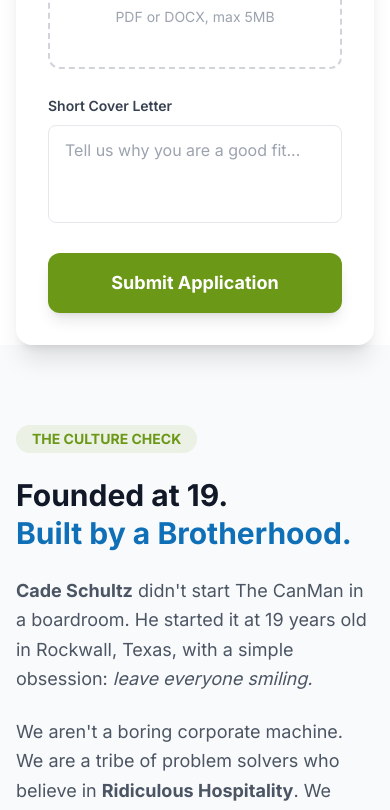
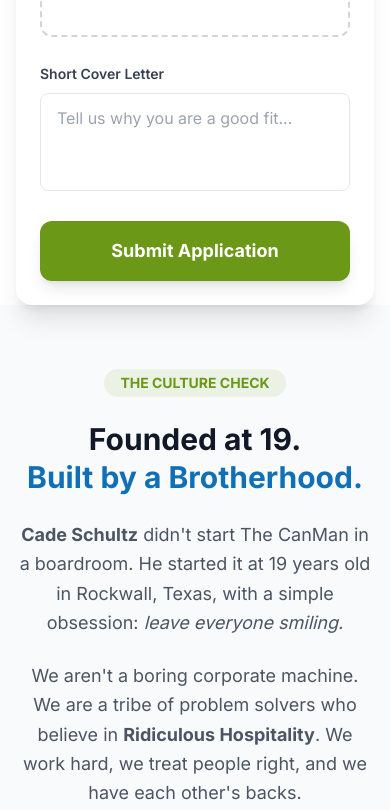
Before and after one commit to VictorChidex1/hero-hq, a React (Vite) app: page / in a window 390 px wide. Shown: the part 1166-1976 px from the top of the page. Built offline with nearby package versions, Linux system fonts and the light colour scheme; no server answers.

Commit message:
Mobile Optimization Complete

```diff
--- a/src/components/sections/About.tsx
+++ b/src/components/sections/About.tsx
@@ -1,9 +1,9 @@
 export default function About() {
   return (
-    <section id="about" className="py-20 bg-gray-50">
+    <section id="about" className="py-16 md:py-20 bg-gray-50">
       <div className="container mx-auto px-4">
-        <div className="grid md:grid-cols-2 gap-12 items-center">
-          <div>
+        <div className="grid md:grid-cols-2 gap-8 md:gap-12 items-center">
+          <div className="text-center md:text-left">
             <div className="inline-block px-4 py-1 rounded-full bg-brand-green/10 text-brand-green text-sm font-bold mb-6">
               THE CULTURE CHECK
             </div>
--- a/src/components/sections/Hero.tsx
+++ b/src/components/sections/Hero.tsx
@@ -7,7 +7,7 @@
   };
 
   return (
-    <section className="relative pt-32 pb-20 md:pt-48 md:pb-32 overflow-hidden">
+    <section className="relative pt-24 pb-20 md:pt-48 md:pb-32 overflow-hidden">
       {/* Background Image with Overlay */}
       <div className="absolute inset-0 z-0">
         {/* The Brand Overlay - Ensures text readability */}
--- a/src/components/ui/FloatingForm.tsx
+++ b/src/components/ui/FloatingForm.tsx
@@ -87,7 +87,7 @@
   return (
     <div id="application-form" className="relative max-w-2xl mx-auto px-4">
       {/* THE NEGATIVE MARGIN - Pulls card up into the Blue Hero */}
-      <div className="-mt-24 bg-white rounded-2xl shadow-float p-8 md:p-10 relative z-10">
+      <div className="-mt-16 md:-mt-24 bg-white rounded-2xl shadow-float p-6 md:p-10 relative z-10">
         <div className="text-center mb-8">
           <h2 className="text-3xl font-bold text-gray-900 mb-2">Apply Now</h2>
           <p className="text-gray-500">
```
